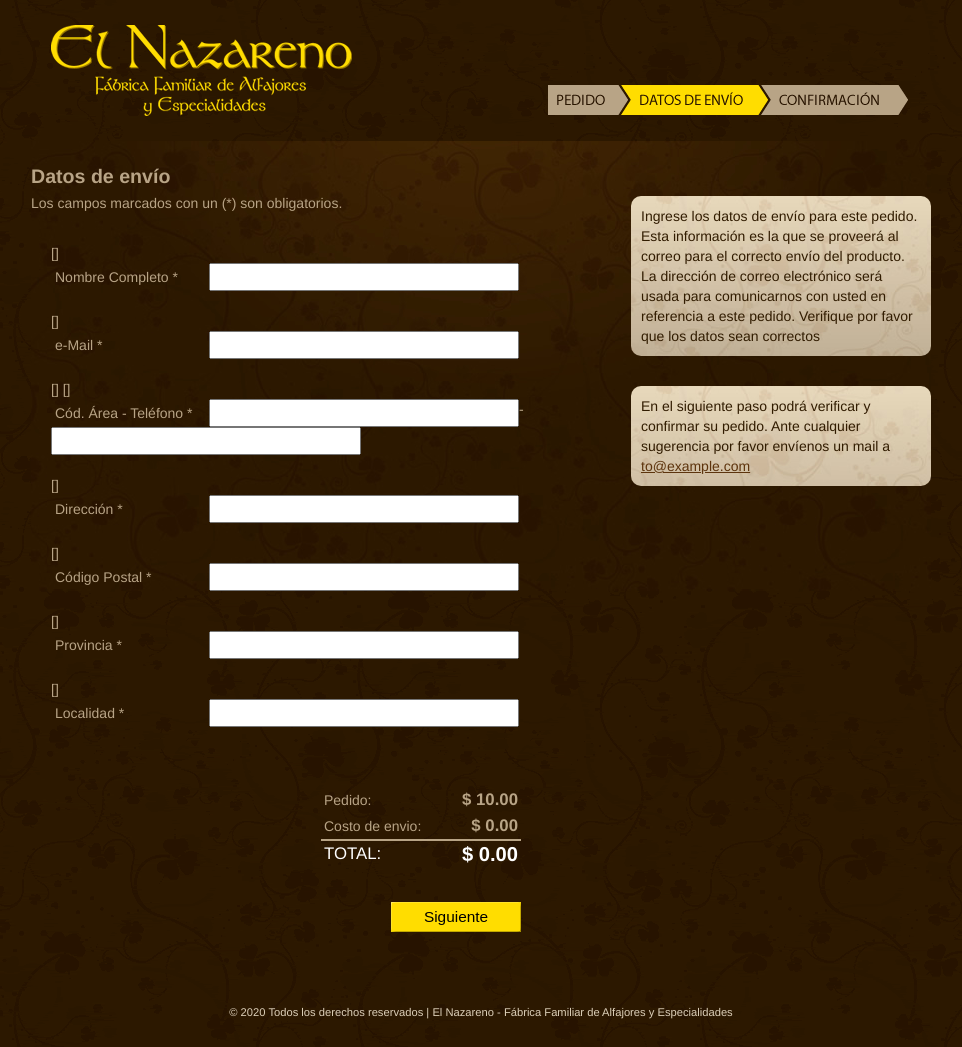
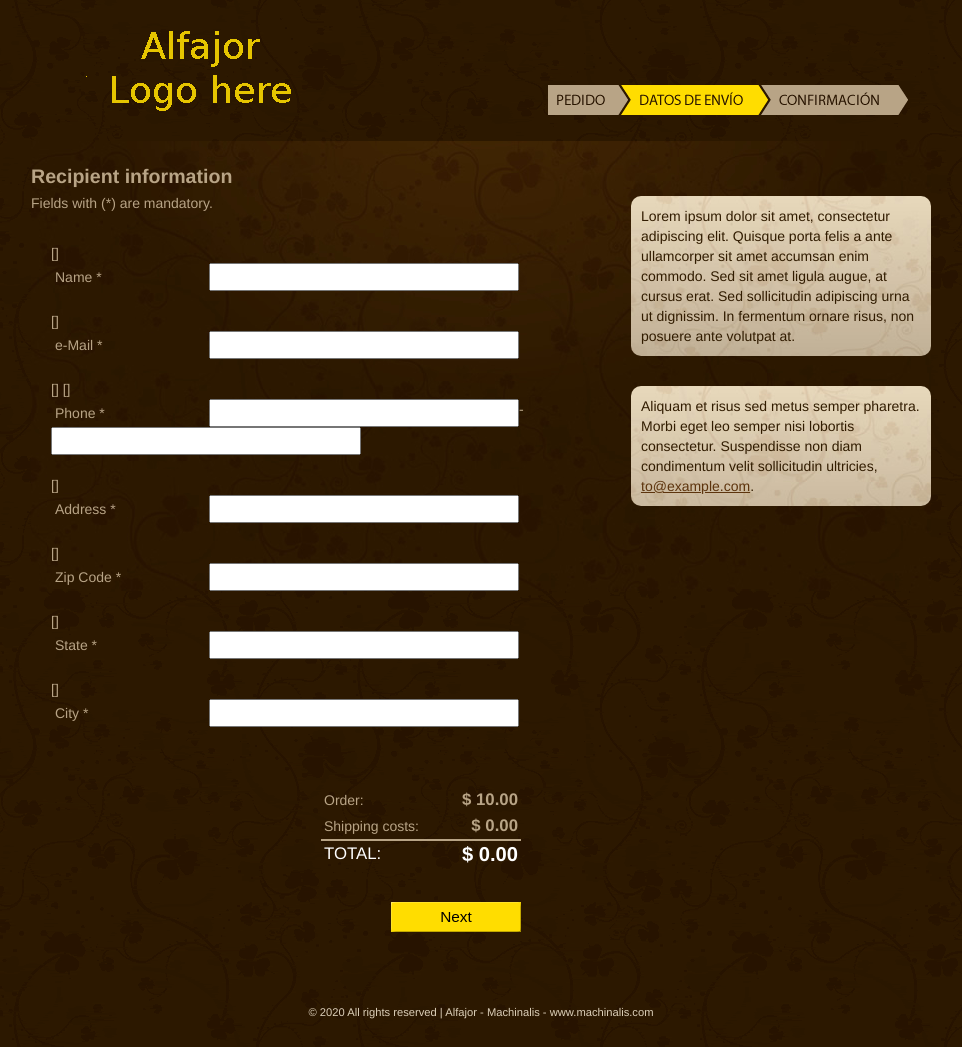
Before and after one commit to machinalis/alfajor, a Django app: template ventas/templates/paso2.html in a window 1280 px wide. Shown: the whole page, without its empty margins (159-1121 px from the left). Run offline with Django 3.2, Linux system fonts and the light colour scheme; the template is opened without the code that fills it: most values are stand-ins (such as "Sample title", 1, 10 or a date in 2020); form fields are guessed from the names that the template uses; parts of the project's set-up code (start-up, migrations or seed data) failed here and were passed over.

Commit message:
translate some comments to English. Adding a dummy image for alfajor

```diff
--- a/static/js/paso2.js
+++ b/static/js/paso2.js
@@ -154,7 +154,7 @@ $(document).ready(
         if (envio == 1) {
           $("form").submit();
         } else {
-          alert("Se deben completar todos los campos marcados con (*)");
+          alert("Fields with (*) are mandatory");
         }
       }
     );
--- a/ventas/templates/paso2.html
+++ b/ventas/templates/paso2.html
@@ -3,7 +3,7 @@
           "http://www.w3.org/TR/xhtml1/DTD/xhtml1-strict.dtd">
 <html>
   <head>
-    <title>Alfajores El Nazareno</title>
+    <title>Alfajor</title>
     <meta http-equiv="Content-Type" content="text/html; charset=utf-8" />
 
     <link rel="stylesheet" href="/static/style/layout.css" type="text/css" />
@@ -28,22 +28,22 @@
   </head>
   <body>
     <div id="header">
-      <a id="logo" href="{% url ventas.views.pedido %}">El Nazareno</a>
+      <a id="logo" href="{% url ventas.views.pedido %}">Alfajor</a>
       <img src="/static/img/paso2.gif" />
       <div class="clear"></div>
     </div>
     <div id="body">
       <div id="app">
 	<div id="paneDatos">
-	  <h1>Datos de env&iacute;o</h1>
-	  <p>Los campos marcados con un (*) son obligatorios. </p>
+	  <h1>Recipient information</h1>
+	  <p>Fields with (*) are mandatory. </p>
 
           <form method="post" action="{% url ventas.views.datos_de_envio %}">
             {% csrf_token %}
 	    <fieldset>
               {{ form.nombre_completo.errors }}
               <div class="fieldWrapper">
-                <label for="id_nombre_completo">Nombre Completo *</label>
+                <label for="id_nombre_completo">Name *</label>
                 {{ form.nombre_completo }}
               </div>
               <div class="espacioMediano"></div>
@@ -58,43 +58,43 @@
               {{ form.telefono.errors }}
               {{ form.codigo_de_area.errors }}
               <div class="fieldWrapper">
-                <label for="id_telefono">Cód. Área - Teléfono *</label>
+                <label for="id_telefono">Phone *</label>
                 {{ form.codigo_de_area }} - {{ form.telefono }}
               </div>
               <div class="espacioMediano"></div>
 
               {{ form.direccion.errors }}
               <div class="fieldWrapper">
-                <label for="id_direccion">Dirección *</label>
+                <label for="id_direccion">Address *</label>
                 {{ form.direccion }}
               </div>
               <div class="espacioMediano"></div>
 
               {{ form.codigo_postal.errors }}
               <div class="fieldWrapper">
-                <label for="id_codigo_postal">Código Postal *</label>
+                <label for="id_codigo_postal">Zip Code *</label>
                 {{ form.codigo_postal }}
               </div>
               <div class="espacioMediano"></div>
 
               {{ form.provincia.errors }}
               <div class="fieldWrapper">
-                <label for="id_provincia">Provincia *</label>
+                <label for="id_provincia">State *</label>
                 {{ form.provincia }}
               </div>
               <div class="espacioMediano"></div>
 
               {{ form.localidad.errors }}
               <div class="fieldWrapper">
-                <label for="id_localidad">Localidad *</label>
+                <label for="id_localidad">City *</label>
                 {{ form.localidad }}
               </div>
               <div class="espacioMediano"></div>
 	      <div class="clear"></div>
 
 	      <ul id="resumen">
-		<li id="id_costo_pedido" >Pedido: <b>$ <span class="val">{{ pedido.costo_de_productos|decimalfmt }}</span></b></li>
-		<li id="id_costo_de_envio">Costo de envio: <b>$ <span class="val">0.00</span></b></li>
+		<li id="id_costo_pedido" >Order: <b>$ <span class="val">{{ pedido.costo_de_productos|decimalfmt }}</span></b></li>
+		<li id="id_costo_de_envio">Shipping costs: <b>$ <span class="val">0.00</span></b></li>
 		<li id="id_costo_total" class="total">TOTAL: <b>$
                     {% if pedido.gastos_de_envio %}
                     <span class="val">{{ pedido.costo_total }}</span>
@@ -106,7 +106,7 @@
 	      <div class="espacioMediano"></div>
 
 	      <button style="margin-right: 40px;" id="siguiente" type="button">
-                Siguiente
+                Next
               </button>
 	      <div class="clear"></div>
 	    </fieldset>
@@ -114,25 +114,21 @@
 
 	</div>
 	<div id="paneInfo">
-	  <p>Ingrese los datos de envío para este pedido. Esta información es la
-            que se proveerá al correo para el correcto envío del producto. La
-            dirección de correo electrónico será usada para comunicarnos con
-            usted en referencia a este pedido. Verifique por favor que los
-            datos sean correctos</p>
-          <p>En el siguiente paso podrá verificar y confirmar su pedido. Ante
-            cualquier sugerencia por favor envíenos un mail a
-            <a href="mailto:to@example.com">
-              to@example.com
-            </a>
-           </p>
+	  <p>Lorem ipsum dolor sit amet, consectetur adipiscing elit.
+      Quisque porta felis a ante ullamcorper sit amet accumsan enim
+      commodo. Sed sit amet ligula augue, at cursus erat. Sed
+      sollicitudin adipiscing urna ut dignissim. In fermentum ornare
+      risus, non posuere ante volutpat at. </p>
+      <p>Aliquam et risus sed metus semper pharetra. Morbi eget leo
+      semper nisi lobortis consectetur. Suspendisse non diam condimentum
+       velit sollicitudin ultricies,
+       <a href="mailto:to@example.com"> to@example.com</a>.</p>
 	</div>
 	<div class="clear"></div>
       </div>
     </div>
     <div id="footer">
-      <p>&copy; {{ date|date:"Y" }} Todos los derechos reservados |
-        El Nazareno - F&aacute;brica
-	Familiar de Alfajores y Especialidades</p>
+      <p>&copy; {{ date|date:"Y" }} All rights reserved | Alfajor - Machinalis - www.machinalis.com </p>
     </div>
   </body>
 </html>
--- a/ventas/templates/templatetags/carrito_de_compra.html
+++ b/ventas/templates/templatetags/carrito_de_compra.html
@@ -7,7 +7,7 @@
       {% else %}
       <a href="#" caja="{{ forloop.counter }}">
       {% endif %}
-        Caja #{{ forloop.counter }}
+        Box #{{ forloop.counter }}
       </a>
     </li>
     {% endfor %}
```
Also changed, not shown: static/js/app.js (+7 -7 lines), ventas/templates/404.html (+5 -6 lines), ventas/templates/gracias.html (+5 -9 lines), ventas/templates/main.html (+35 -37 lines), ventas/templates/paso3.html (+13 -15 lines), ventas/templates/templatetags/datos-de-envio.html (+6 -6 lines), ventas/views.py (+14 -15 lines), static/img/logo.gif.
